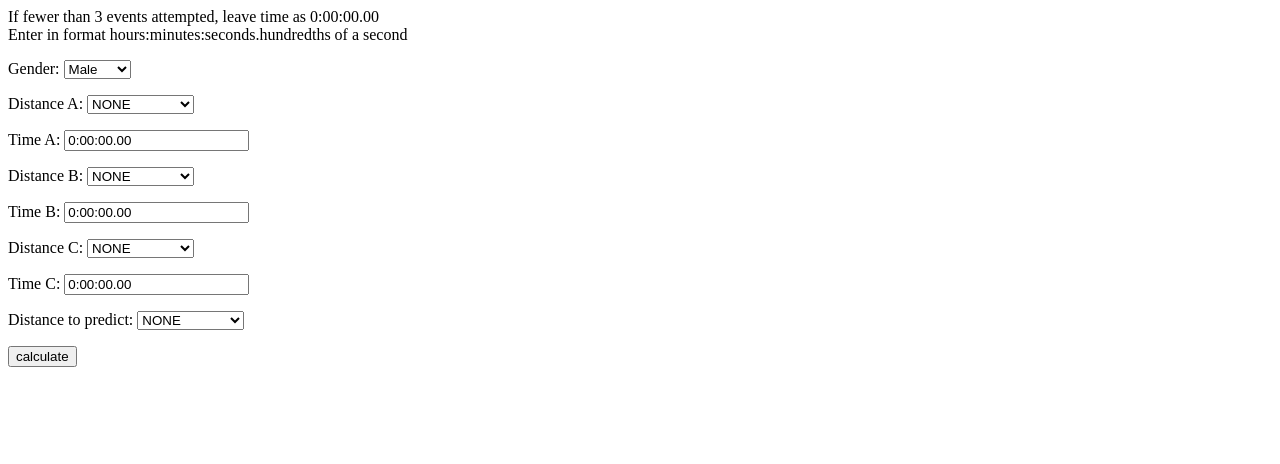
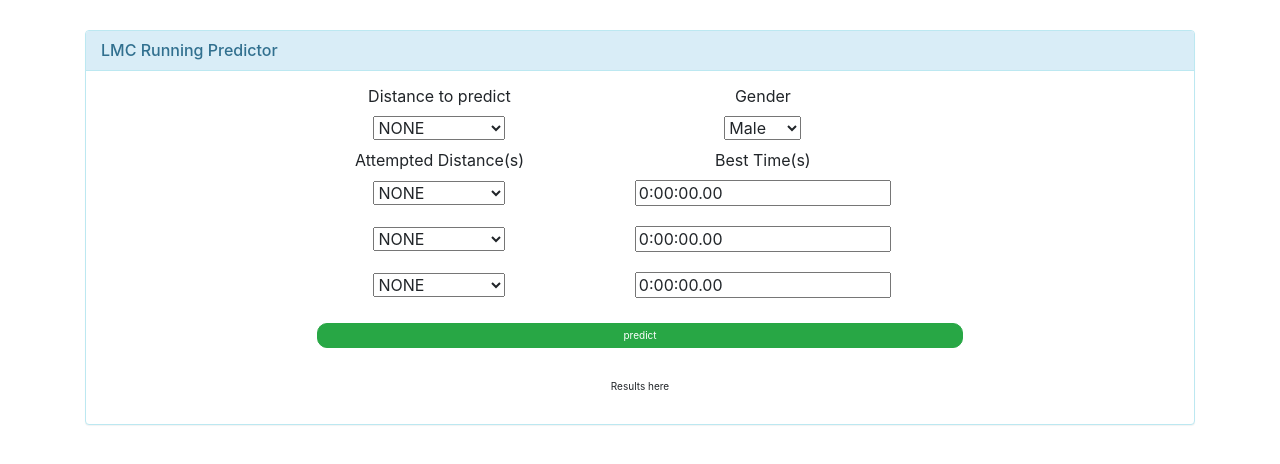
Before and after one commit to chrismclarke/running_calculator, a Django app: page / in a window 1280 px wide. Shown: the top 464 px of the page. Run offline with Django 3.2, Linux system fonts and the light colour scheme; some libraries are stand-ins or nearby versions.

Commit message:
added first styling

```diff
--- a/calculator/forms.py
+++ b/calculator/forms.py
@@ -1,6 +1,6 @@
 from django import forms
 
-class ContactForm(forms.Form):
+class PerformanceForm(forms.Form):
     OPTIONS = (
                 ("M", "Male"),
                 ("F", "Female"),
--- /dev/null
+++ b/calculator/static/css/custom_style.css
@@ -0,0 +1,30 @@
+.btn{
+    border-radius: 10px;
+}
+
+h1 {
+    color: #FCA205;
+    font-family: 'Lobster';
+}
+
+#id_time1 {
+    margin-left:100px
+    right: 50%;
+}
+
+.entry {
+    padding-top: 10px;
+    padding-right: 10px;
+    padding-bottom: 10px;
+    padding-left: 10px;
+}
+
+.container {
+    padding-top: 3em;
+}
+
+.performance_table {
+    padding-left: 20%;
+    padding-right: 20%;
+    padding-bottom: 2%;
+}
--- a/calculator/templates/calculator/enter_times.html
+++ b/calculator/templates/calculator/enter_times.html
@@ -1,16 +1,74 @@
+{% load staticfiles %}
 <html>
     <head>
-        <title>LMC predictor</title>
+        <title>LMC</title>
+        <script src="https://ajax.googleapis.com/ajax/libs/jquery/1.11.3/jquery.min.js"></script>
+        <link rel="stylesheet" href="https://maxcdn.bootstrapcdn.com/bootstrap/3.3.6/css/bootstrap.min.css" integrity="sha384-1q8mTJOASx8j1Au+a5WDVnPi2lkFfwwEAa8hDDdjZlpLegxhjVME1fgjWPGmkzs7"     crossorigin="anonymous">
+        <link rel="stylesheet" href="https://bootswatch.com/flatly/bootstrap.min.css" integrity="sha384-fLW2N01lMqjakBkx3l/M9EahuwpSfeNvV63J5ezn3uZzapT0u7EYsXMjQV+0    En5r" crossorigin="anonymous">
+        <link href="http://fonts.googleapis.com/css?family=Lobster&subset=latin,latin-ext" rel="stylesheet" type="text/css">
+        <link rel="stylesheet" href="{% static 'css/custom_style.css' %}">
     </head>
     <body>
-        <p>
-        If fewer than 3 events attempted, leave time as 0:00:00.00
-        <br>
-        Enter in format hours:minutes:seconds.hundredths of a second
-        </p>
-        <form method="POST" class="post-form">{% csrf_token %}
-            {{ form.as_p }}
-            <button type="submit" class="save btn btn-default">calculate</button>
-        </form>
+        <div class="container">
+            <div class="panel panel-info">
+                <div class="panel-heading">
+                    <h2 class="panel-title">LMC Running Predictor</h2>
+                </div>
+                <div class="panel-body">
+                    <form method="POST" class="post-form performance_table">{% csrf_token %}
+                        <table style="width:100%">
+                            <col align="center">
+                            <col align="center">
+                            <tr>
+                                <td align="center">Distance to predict</td>
+                                <td align="center">Gender</td>
+                            </tr>
+                            <tr>
+                                <td align="center" class="entry">
+                                    {{form.distanceToPredict}}
+                                </td>
+                                <td align="center" class="entry">
+                                    {{form.gender}}
+                                </td>
+                            </tr>
+                            <tr>
+                                <td align="center">Attempted Distance(s)</td>
+                                <td align="center">Best Time(s)</td>
+                            </tr>
+                            <tr>
+                                <td align="center" class="entry">
+                                    {{form.distance1}}
+                                </td>
+                                <td align="center" class="entry">
+                                    {{form.time1}}
+                                </td>
+                            </tr>
+                            <tr>
+                                <td align="center" class="entry">
+                                    {{form.distance2}}
+                                </td>
+                                <td align="center" class="entry">
+                                    {{form.time2}}
+                                </td>
+                            </tr>
+                            <tr>
+                                <td align="center" class="entry">
+                                    {{form.distance3}}
+                                </td>
+                                <td align="center" class="entry">
+                                    {{form.time3}}
+                                </td>
+                            </tr>
+                        </table>
+                        <br>
+                        <button type="submit" class="save btn btn-success btn-block">predict</button>
+                    </form>
+                    <div align="center">
+                        Results here
+                    </div>
+                    <br>
+                </div>
+            </div>
+        </div>
     </body>
 </html>
--- a/calculator/views.py
+++ b/calculator/views.py
@@ -1,7 +1,7 @@
 from django.shortcuts import render, get_object_or_404, redirect
 from django.http import HttpResponse
 from django.utils import timezone
-from .forms import ContactForm
+from .forms import PerformanceForm
 from numpy import load, zeros, nan
 from prediction_formula import *
 from getpass import getuser
@@ -10,7 +10,7 @@ USER = getuser()
 
 def enter_perform(request):
     if request.method == "POST":
-        form = ContactForm(request.POST)
+        form = PerformanceForm(request.POST)
         if form.is_valid():
             gender = form.cleaned_data['gender']
             distance1 = int(form.cleaned_data['distance1'])
@@ -45,8 +45,8 @@ def enter_perform(request):
             tbc = zeros(10)
             tbc[distanceToPredict] = 1
             prediction = portal_to_prediction(x,data,tbc)
-            html = "<html><body>Predicted time: %s.</body></html>" % convert_to_time(prediction)
+            html = "<html><body>Predicted time: %s</body></html>" % convert_to_time(prediction)
             return HttpResponse(html)
     else:
-        form = ContactForm()
+        form = PerformanceForm()
         return render(request, 'calculator/enter_times.html', {'form': form})
```
